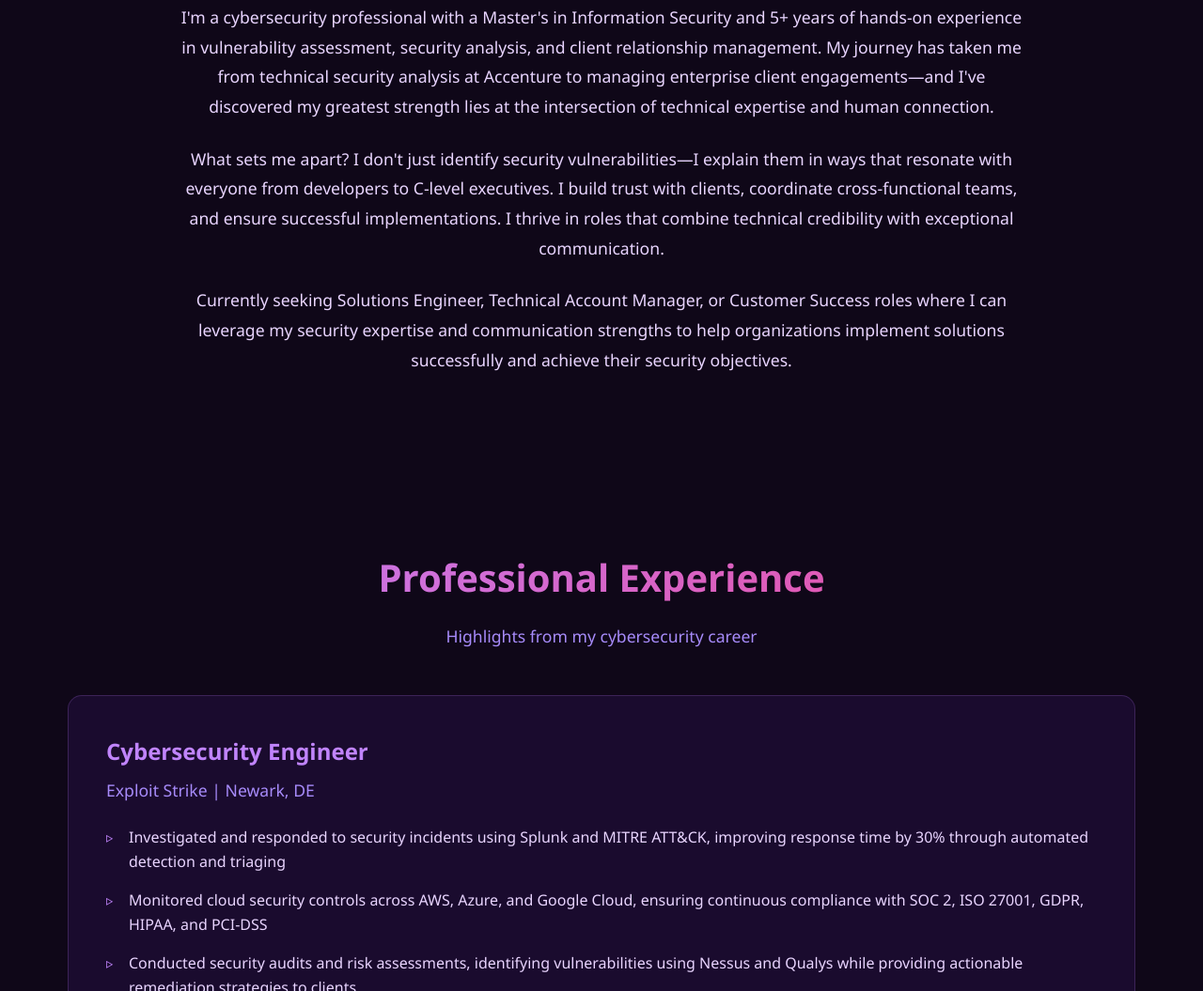
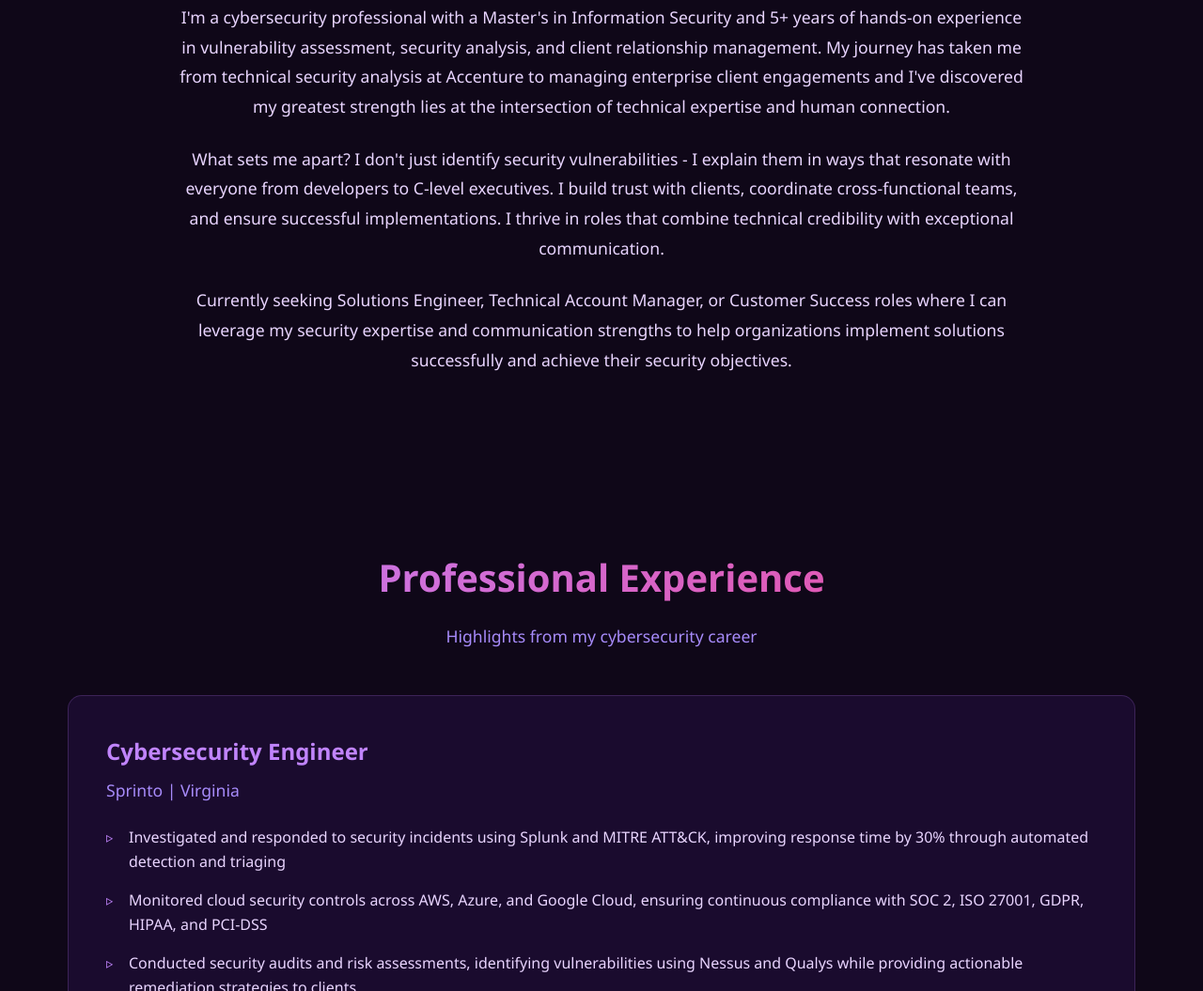
Before and after one commit to Smriti-ss/smritisingh.github.io, a plain HTML site: page index.html in a window 1280 px wide. Shown: the part 1033-2088 px from the top of the page at 94% size. Drawn offline with Linux system fonts and the light colour scheme.

Commit message:
Update index.html

```diff
--- a/index.html
+++ b/index.html
@@ -617,11 +617,11 @@
                 I'm a cybersecurity professional with a Master's in Information Security and 5+ years of hands-on
                 experience in vulnerability assessment, security analysis, and client relationship management.
                 My journey has taken me from technical security analysis at Accenture to managing enterprise
-                client engagements—and I've discovered my greatest strength lies at the intersection of technical
+                client engagements and I've discovered my greatest strength lies at the intersection of technical
                 expertise and human connection.
             </p>
             <p>
-                What sets me apart? I don't just identify security vulnerabilities—I explain them in ways that
+                What sets me apart? I don't just identify security vulnerabilities - I explain them in ways that
                 resonate with everyone from developers to C-level executives. I build trust with clients, coordinate
                 cross-functional teams, and ensure successful implementations. I thrive in roles that combine
                 technical credibility with exceptional communication.
@@ -641,7 +641,7 @@
         <div class="experience-grid">
             <div class="experience-card">
                 <h3>Cybersecurity Engineer</h3>
-                <p class="company">Exploit Strike | Newark, DE</p>
+                <p class="company">Sprinto | Virginia </p>
                 <ul>
                     <li>Investigated and responded to security incidents using Splunk and MITRE ATT&CK, improving response time by 30% through automated detection and triaging</li>
                     <li>Monitored cloud security controls across AWS, Azure, and Google Cloud, ensuring continuous compliance with SOC 2, ISO 27001, GDPR, HIPAA, and PCI-DSS</li>
```
